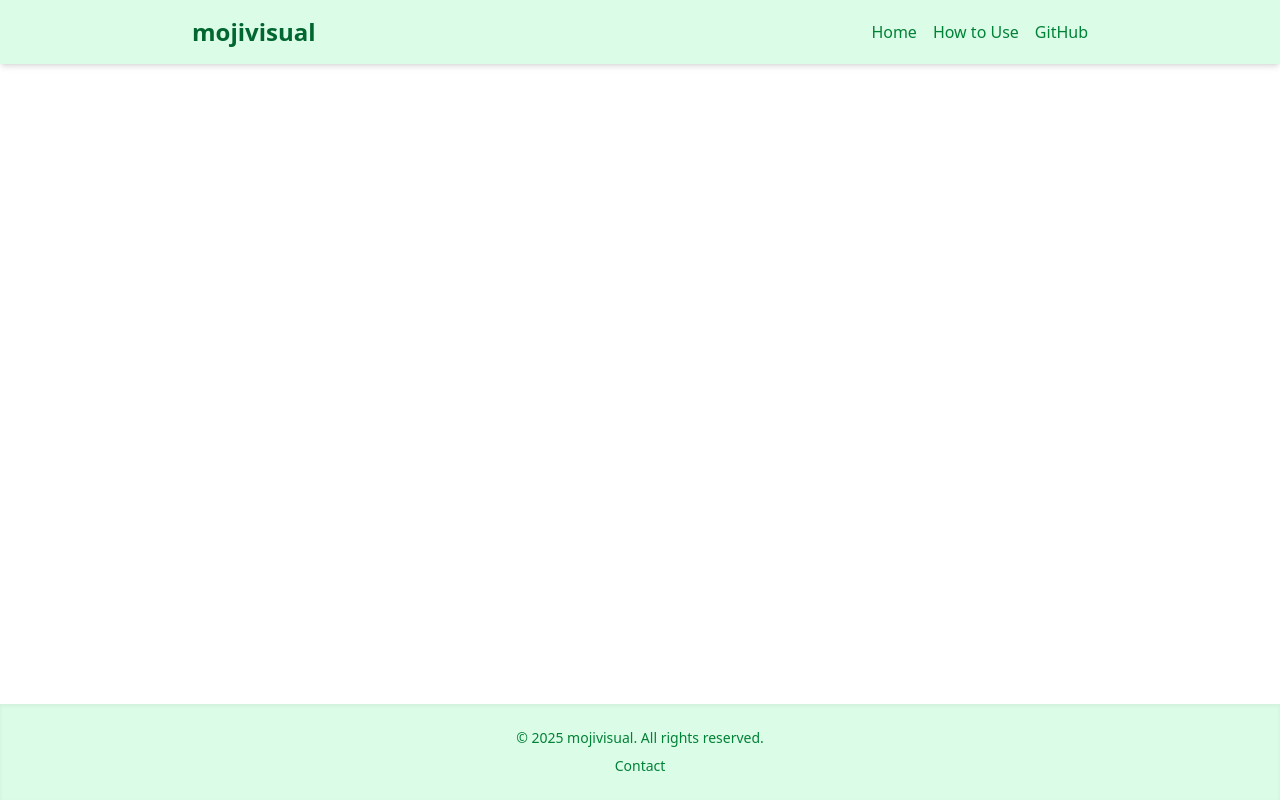
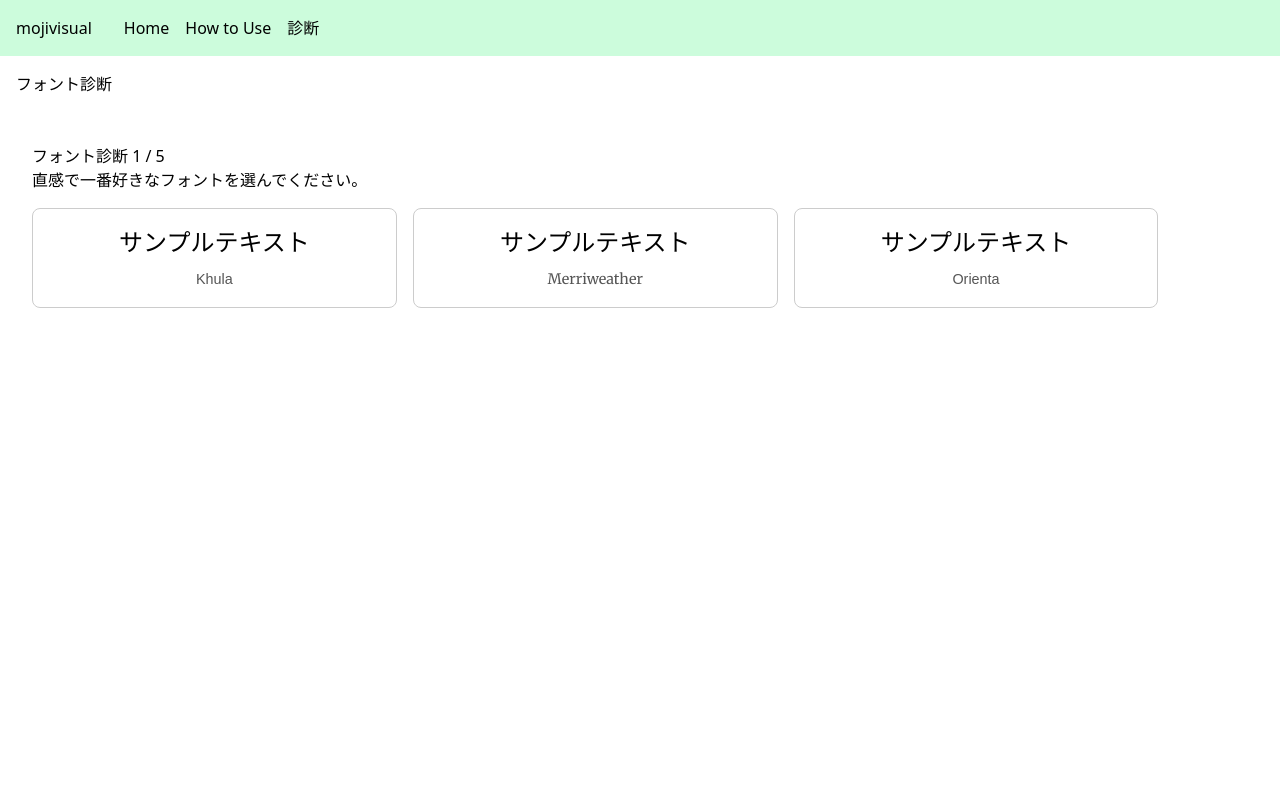
Before and after one commit to minmmmmin/font, a React (Vite) app: page /quiz in a window 1280 px wide. Built offline with nearby package versions, Linux system fonts and the light colour scheme; a web font is replaced by a local one.

Commit message:
Quizを追加

```diff
--- a/package.json
+++ b/package.json
@@ -17,7 +17,7 @@
     "d3": "^7.9.0",
     "react": "^19.1.0",
     "react-dom": "^19.1.0",
-    "react-router-dom": "^7.6.3",
+    "react-router-dom": "^7.7.1",
     "webfontloader": "^1.6.28"
   },
   "devDependencies": {
--- a/src/App.jsx
+++ b/src/App.jsx
@@ -1,24 +1,26 @@
-import { BrowserRouter as Router, Routes, Route } from "react-router-dom";
-import Header from "./components/Header";
-import Footer from "./components/Footer";
+import { BrowserRouter as Router, Routes, Route, Link } from "react-router-dom";
 import Dashboard from "./pages/Dashboard";
 import HowToUse from "./pages/HowToUse";
+import Quiz from "./pages/Quiz";
 
-const App = () => {
+function App() {
   return (
     <Router>
-      <div className="min-h-screen flex flex-col">
-        <Header />
-        <main className="flex-grow p-4 max-w-6xl mx-auto">
-          <Routes>
-            <Route path="/" element={<Dashboard />} />
-            <Route path="/how-to-use" element={<HowToUse />} />
-          </Routes>
-        </main>
-        <Footer />
-      </div>
+      <header style={{ background: "#ccfcdc", padding: "1rem" }}>
+        <h1 style={{ display: "inline-block", marginRight: "2rem" }}>mojivisual</h1>
+        <nav style={{ display: "inline-block" }}>
+          <Link to="/" style={{ marginRight: "1rem" }}>Home</Link>
+          <Link to="/how-to-use" style={{ marginRight: "1rem" }}>How to Use</Link>
+          <Link to="/quiz">診断</Link>
+        </nav>
+      </header>
+      <Routes>
+        <Route path="/" element={<Dashboard />} />
+        <Route path="/how-to-use" element={<HowToUse />} />
+        <Route path="/quiz" element={<Quiz />} />
+      </Routes>
     </Router>
   );
-};
+}
 
 export default App;
--- /dev/null
+++ b/src/components/QuizMode.jsx
@@ -0,0 +1,114 @@
+import { useEffect, useState } from "react";
+
+const QuizMode = ({ allFonts, onResult }) => {
+  const [quizFonts, setQuizFonts] = useState([]);
+  const [likedFonts, setLikedFonts] = useState([]);
+  const [questionCount, setQuestionCount] = useState(0);
+  const [loadingFonts, setLoadingFonts] = useState(false); // ← 追加
+  const totalQuestions = 5;
+
+  const loadNextQuiz = () => {
+    const shuffled = [...allFonts].sort(() => 0.5 - Math.random());
+    const nextFonts = shuffled.slice(0, 3);
+    setLoadingFonts(true);
+    setQuizFonts(nextFonts);
+
+    // フォント読み込み完了を待ってから表示
+    document.fonts.ready.then(() => {
+      console.log("✅ フォント読み込み完了:", nextFonts.map(f => f.family));
+      setLoadingFonts(false);
+    });
+  };
+
+  // フォントリンクを動的に追加
+  useEffect(() => {
+    if (quizFonts.length === 0) return;
+
+    quizFonts.forEach((font) => {
+      const linkId = `font-link-${font.family.replace(/\s+/g, "-")}`;
+      if (!document.getElementById(linkId)) {
+        const link = document.createElement("link");
+        link.id = linkId;
+        link.href = `https://fonts.googleapis.com/css2?family=${encodeURIComponent(
+          font.family
+        )}&display=swap`;
+        link.rel = "stylesheet";
+        document.head.appendChild(link);
+      }
+    });
+  }, [quizFonts]);
+
+  useEffect(() => {
+    if (allFonts.length >= 3) {
+      loadNextQuiz();
+    }
+  }, [allFonts]);
+
+  const handleChoice = (font) => {
+    const newLikedFonts = [...likedFonts, font];
+    setLikedFonts(newLikedFonts);
+    const nextCount = questionCount + 1;
+    setQuestionCount(nextCount);
+
+    if (nextCount >= totalQuestions) {
+      const result = recommendFonts(newLikedFonts);
+      onResult(result);
+    } else {
+      loadNextQuiz();
+    }
+  };
+
+  const recommendFonts = (liked) => {
+    const avgX = liked.reduce((sum, f) => sum + f.x, 0) / liked.length;
+    const avgY = liked.reduce((sum, f) => sum + f.y, 0) / liked.length;
+
+    const shuffled = [...allFonts].sort(() => 0.5 - Math.random());
+    const sorted = shuffled
+      .map((f) => ({
+        ...f,
+        dist: Math.hypot(f.x - avgX, f.y - avgY),
+      }))
+      .sort((a, b) => a.dist - b.dist);
+
+    return sorted.slice(0, 5);
+  };
+
+  return (
+    <div style={{ padding: "2rem" }}>
+      <h2>
+        フォント診断 {questionCount + 1} / {totalQuestions}
+      </h2>
+      <p>直感で一番好きなフォントを選んでください。</p>
+
+      {loadingFonts ? (
+        <p>フォントを読み込み中...</p>
+      ) : quizFonts.length === 3 ? (
+        <div style={{ display: "flex", gap: "1rem", marginTop: "1rem" }}>
+          {quizFonts.map((font) => (
+            <div
+              key={font.family}
+              onClick={() => handleChoice(font)}
+              style={{
+                cursor: "pointer",
+                padding: "1rem",
+                border: "1px solid #ccc",
+                borderRadius: "8px",
+                width: "30%",
+                textAlign: "center",
+                fontFamily: `'${font.family}', sans-serif`,
+                fontSize: "1.5rem",
+              }}
+            >
+              <p style={{ marginBottom: "0.5rem" }}>サンプルテキスト</p>
+              <div style={{ fontSize: "0.9rem", color: "#555" }}>
+                {font.family}
+              </div>
+            </div>
+          ))}
+        </div>
+      ) : null}
+    </div>
+  );
+};
+
+export default QuizMode;
--- /dev/null
+++ b/src/pages/Quiz.jsx
@@ -0,0 +1,94 @@
+import { useEffect, useState } from "react";
+import QuizMode from "../components/QuizMode";
+import { fetchFontAnalytics } from "../api/analytics";
+
+const Quiz = () => {
+  const [fonts, setFonts] = useState([]);
+  const [recommended, setRecommended] = useState(null);
+
+  useEffect(() => {
+    console.log("🟡 useEffect called in Quiz.jsx");
+
+    Promise.all([
+      fetchFontAnalytics().catch((e) => {
+        console.error("❌ fetchFontAnalytics failed:", e);
+        return [];
+      }),
+      fetch("/umap_font_data.csv")
+        .then((res) => {
+          if (!res.ok) throw new Error("❌ CSV fetch failed");
+          return res.text();
+        })
+        .catch((e) => {
+          console.error("❌ CSV fetch error:", e);
+          return "";
+        }),
+    ]).then(([fontData, csvText]) => {
+      console.log("📦 Font Analytics Loaded:", fontData);
+      console.log("📄 CSV text length:", csvText.length);
+
+      const lines = csvText.trim().split("\n").slice(1);
+      const umap = lines.map((line) => {
+        const [rawFamily, x, y] = line.split(",");
+
+        // 1. 余計な空白や引用符を除去（"Roboto 100" → "Roboto"）
+        const cleanFamily = rawFamily.replace(/["']/g, "").split(" ")[0];
+
+        return {
+          family: cleanFamily,
+          x: parseFloat(x),
+          y: parseFloat(y),
+        };
+      });
+
+      const normalize = (str) => str.toLowerCase().replace(/[^a-z0-9]/gi, "");
+
+      const merged = fontData
+        .map((font) => {
+          const coords = umap.find(
+            (u) => normalize(u.family) === normalize(font.family)
+          );
+          return coords ? { ...font, x: coords.x, y: coords.y } : null;
+        })
+        .filter(Boolean);
+
+      console.log("✏️ Sample font from API:", fontData[0]?.family);
+      console.log("✏️ Sample font from CSV:", umap[0]?.family);
+      console.log(
+        "🔍 Normalize match check:",
+        normalize(fontData[0]?.family),
+        "vs",
+        normalize(umap[0]?.family)
+      );
+
+      setFonts(merged);
+    });
+  }, []);
+
+  return (
+    <div>
+      <h1 style={{ margin: "1rem" }}>フォント診断</h1>
+      {!recommended ? (
+        <QuizMode allFonts={fonts} onResult={setRecommended} />
+      ) : (
+        <div style={{ padding: "1rem" }}>
+          <h2>あなたにおすすめのフォント</h2>
+          {recommended.map((font) => (
+            <div
+              key={font.family}
+              style={{
+                fontFamily: font.family,
+                fontSize: "1.5rem",
+                marginBottom: "1rem",
+              }}
+            >
+              {font.family} — サンプルテキスト
+            </div>
+          ))}
+        </div>
+      )}
+    </div>
+  );
+};
+
+export default Quiz;
```
Also changed, not shown: 1 other file (tests, documents, lock files or other folders).
